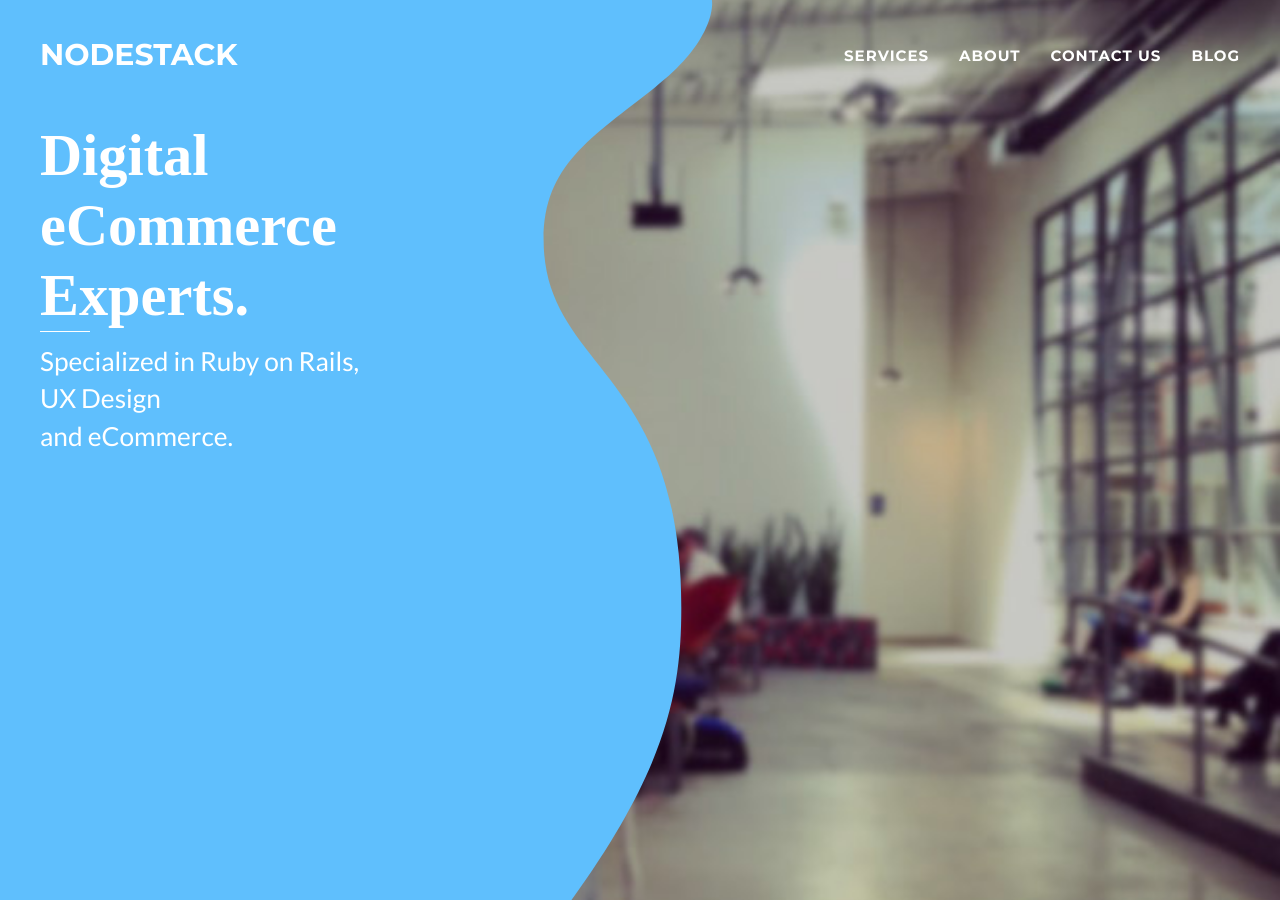
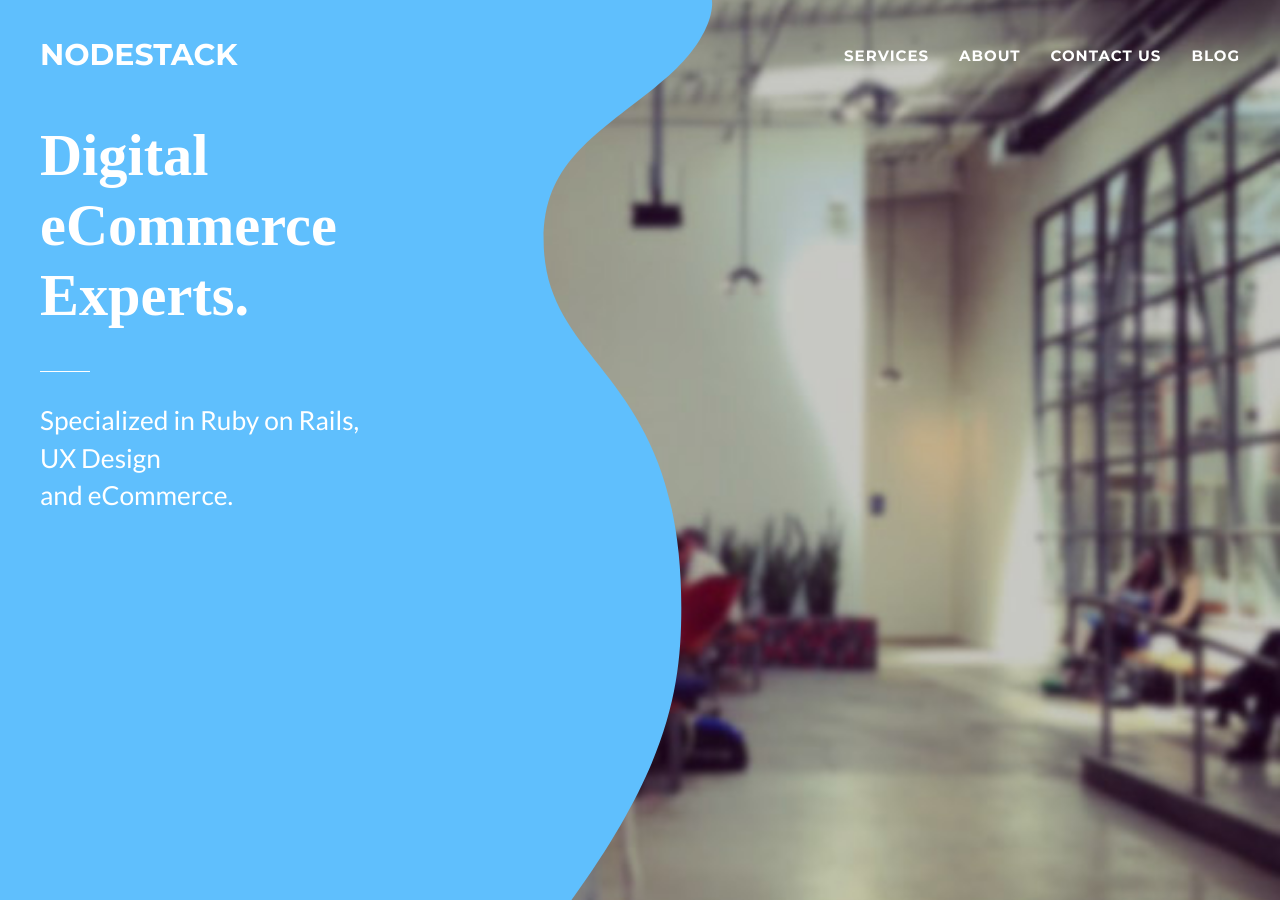
Before and after one commit to nodestack/nodestack.github.io, a Jekyll site: the page built from index.html, in a window 1280 px wide and 900 px high. Built offline with Jekyll 4.4.1, drawn with Linux system fonts in a browser that asks for light colours; some web fonts are replaced.

Commit message:
Update main.css

```diff
--- a/_includes/css/main.css
+++ b/_includes/css/main.css
@@ -42,6 +42,8 @@ h1 {
 }
 
 h1:after {
+    margin-top: 40px;
+    margin-bottom: 30px;
     height: 1px;
     width: 50px;
     content: '';
```
